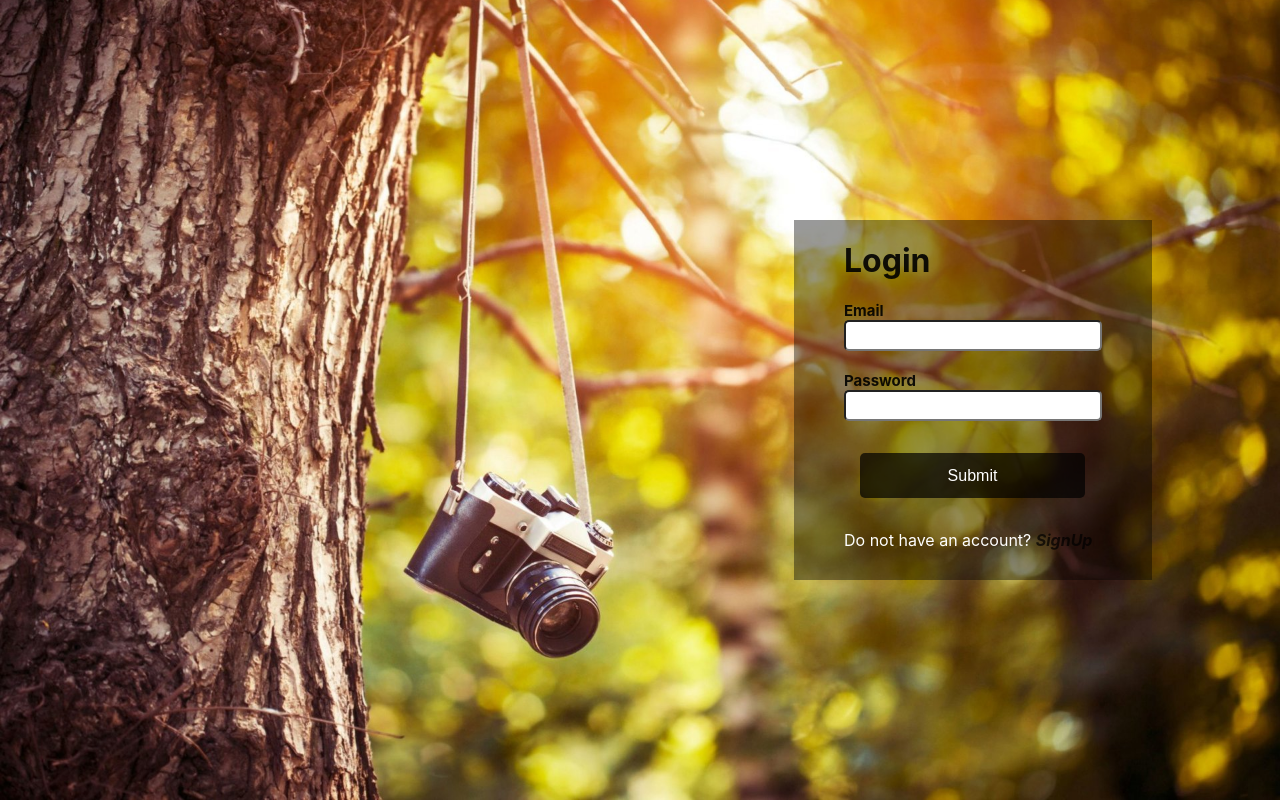
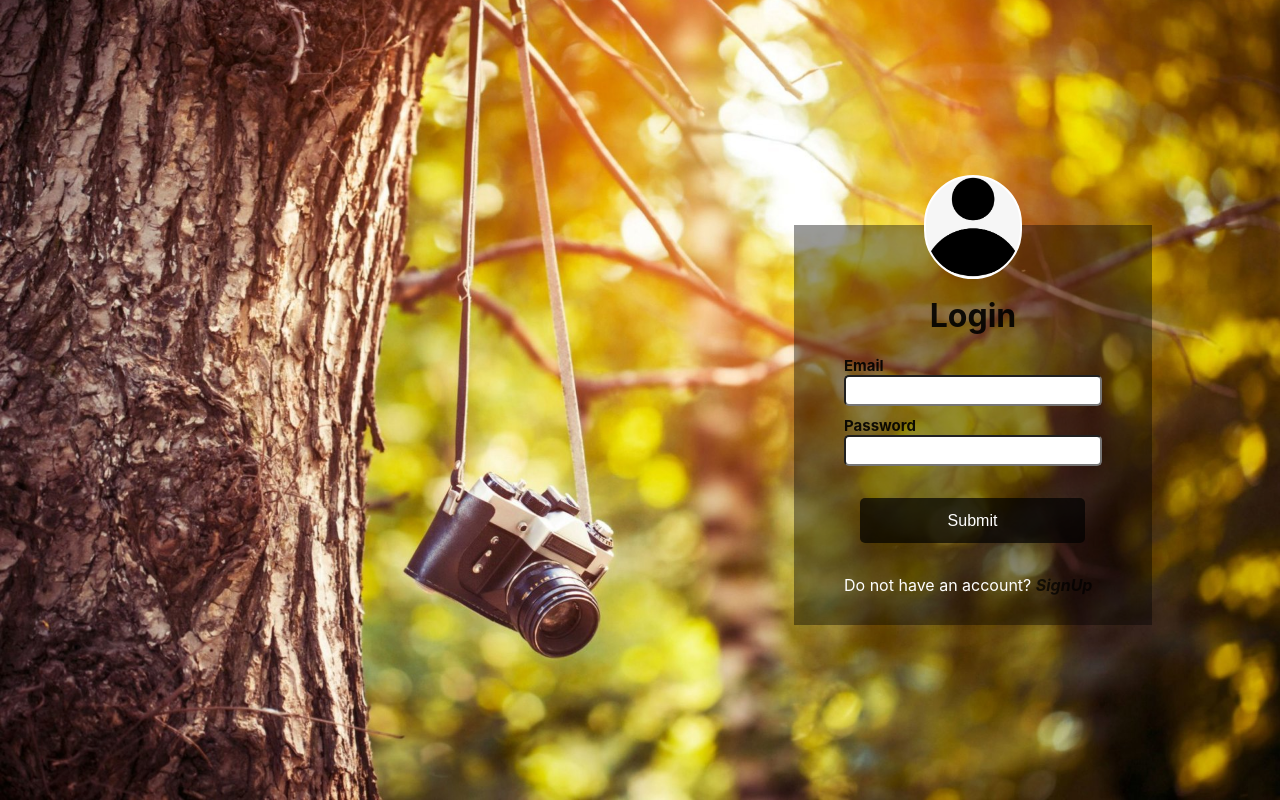
Before and after one commit to ManviSharma09/sample-react-app, a React (Create React App) app: page /login in a window 1280 px wide. Built offline with nearby package versions, Linux system fonts and the light colour scheme.

Commit message:
login signup UI final

```diff
--- a/src/components/LoginSignUpTemplate/InputFieldForForm/index.js
+++ b/src/components/LoginSignUpTemplate/InputFieldForForm/index.js
@@ -12,7 +12,7 @@ const InputFieldForForm = ({ name, labelName, type }) => {
   const FormEntryDiv = styled.div`
     display: flex;
     flex-direction: column;
-    margin-top: 20px;
+    margin-top: 10px;
   `;
 
   const Input = styled.input`
@@ -21,7 +21,6 @@ const InputFieldForForm = ({ name, labelName, type }) => {
     border-radius: 5px;
     &:focus {
       border-color: rgba(0, 0, 0, 0.5);
-      /* outline: none; */
       background-color: rgba(0, 0, 0, 0.5);
     }
   `;
--- a/src/components/LoginSignUpTemplate/index.js
+++ b/src/components/LoginSignUpTemplate/index.js
@@ -5,14 +5,13 @@ import photo from "../../utils/images/wallpaper.jpg";
 import { Link } from "react-router-dom";
 import { signUpFormData, loginFormData } from "../../utils/constants";
 import InputFieldForForm from "./InputFieldForForm";
-
+import user from "../../utils/images/user.png";
 const OuterDiv = styled.div`
   display: flex;
   align-items: flex-end;
   justify-content: center;
   flex-direction: column;
   color: white;
-  /* font-weight: bold; */
   background-image: url(${photo});
   width: 100%;
   height: 100vh;
@@ -22,6 +21,7 @@ const OuterDiv = styled.div`
 `;
 
 const FormDiv = styled.div`
+  margin-top: 50px;
   margin-right: 10%;
   padding-left: 50px;
   padding-right: 50px;
@@ -31,6 +31,8 @@ const FormDiv = styled.div`
 `;
 
 const StyledHeading = styled.h1`
+  display: flex;
+  justify-content: center;
   color: rgba(0, 0, 0, 0.9);
 `;
 
@@ -50,6 +52,26 @@ const Button = styled.button`
   align-self: center;
 `;
 
+const ProfileDiv = styled.div`
+  margin-right: 0px;
+  height: 100px;
+  margin-top: -50px;
+`;
+
+const PhotoDiv = styled.div`
+  display: flex;
+  justify-content: center;
+  height: 100%;
+  margin-left: 80px;
+  margin-right: 80px;
+  border-radius: 50px;
+  background-image: url(${user});
+  background-repeat: no-repeat;
+  background-size: cover;
+  background-position: center center;
+  border: 2px solid;
+`;
+
 const StyledLink = styled(Link)`
   text-decoration: none;
   color: rgba(0, 0, 0, 0.7);
@@ -67,6 +89,9 @@ const LoginSignUpTemplate = ({ formName, handleSubmit }) => {
   return (
     <OuterDiv>
       <FormDiv>
+        <ProfileDiv>
+          <PhotoDiv />
+        </ProfileDiv>
         <StyledHeading>{formName}</StyledHeading>
         <form onSubmit={handleSubmit}>
           {formToShow.map(item => {
```
Also changed, not shown: src/utils/images/user.png (added).
